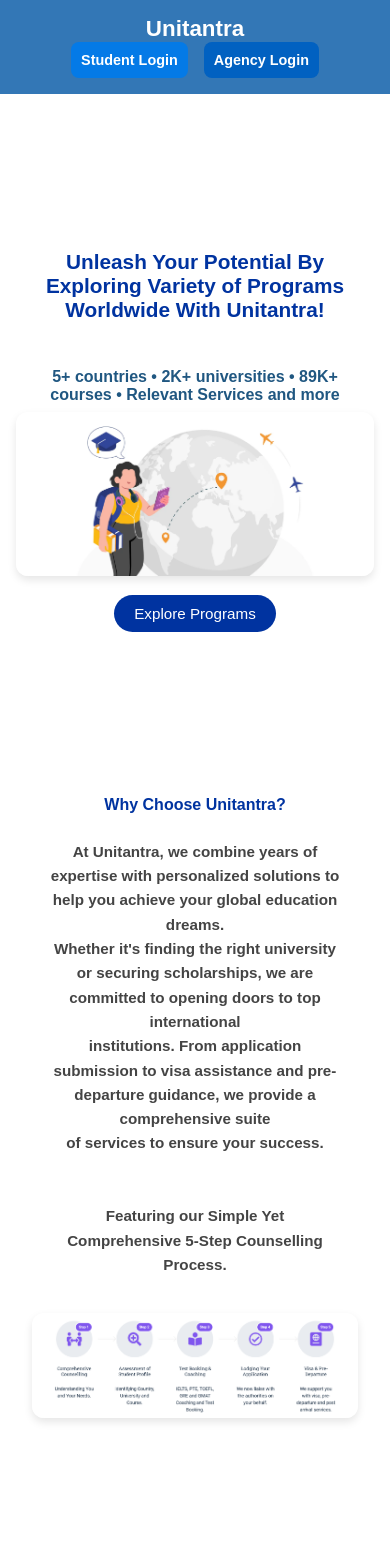
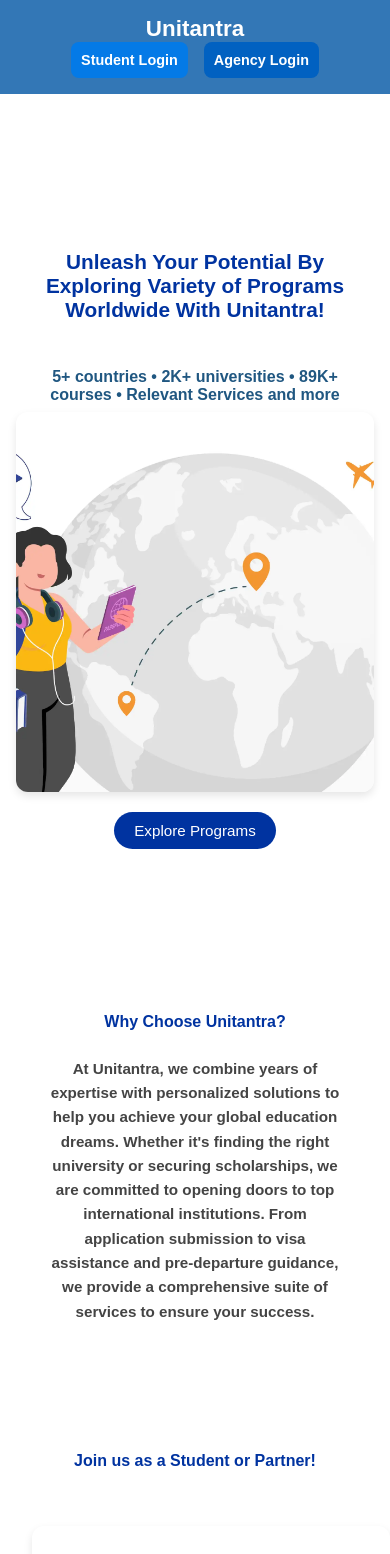
Before and after one commit to AvantiChouknis29/Unitantra-The-final, a React (Vite) app in the folder client/: page / in a window 390 px wide. Shown: the top 1554 px of the page. Built offline with nearby package versions, Linux system fonts and the light colour scheme; no server answers.

Commit message:
home page completed

```diff
--- a/client/src/pages/Home.css
+++ b/client/src/pages/Home.css
@@ -1,3 +1,4 @@
+/* General Styles */
 .unitantra-home {
   font-family: 'Arial', sans-serif;
   margin: 0;
@@ -92,10 +93,12 @@
 
 .feature-image,
 .student-image {
-  max-width: 90%;
-  height: auto;
+  width: 100%;
+  max-width: 100%;
+  height: 380px;
   border-radius: 12px;
   box-shadow: 0 4px 8px rgba(0,0,0,0.1);
+  object-fit: cover;
 }
 
 .image-button {
@@ -126,7 +129,7 @@
 }
 
 .about-description {
-  font-size: 1rem;
+  font-size: 1.3rem;
   line-height: 1.6;
   max-width: 800px;
   margin: auto;
@@ -141,6 +144,8 @@
   color: #777;
   font-size: 0.9rem;
 }
+
+
 
 /* Responsive Styles */
 @media (max-width: 475px) {
@@ -170,7 +175,8 @@
     padding: 0 1em;
   }
 
-  .about-title, .about-titles {
+  .about-title,
+  .about-titles {
     font-size: 1.5rem;
   }
 
@@ -189,9 +195,9 @@
     font-size: 0.9rem;
   }
 
-  .feature-image,
-  .student-image {
-    width: 100%;
-    max-width: 100%;
-  }
 }
+.feature-image, .student-image {
+  /* width: 100%; */
+  /* max-width: 60%; */
+  object-fit: cover;
+}
--- a/client/src/pages/Home.jsx
+++ b/client/src/pages/Home.jsx
@@ -113,7 +113,7 @@
 import home from './Home.png'
 import story from './Story.png'
 import img from './Studentagency.png'
-import student from './Students.jpg'
+import student from './ss.webp'
 import partner from './partner.avif'
 import background from './background.webp'
 export const Home = () => {
@@ -156,43 +156,32 @@
 
  <div className='about-section'>
     <h2 className="about-title" style={{'color':'#0033A0'}}>Why Choose Unitantra?</h2>
- <br></br>  <h3 className="about-description">At Unitantra, we combine years of expertise with personalized solutions to help you achieve your global education dreams.<br></br> Whether it's finding the right university or securing scholarships, we are committed to opening doors to top international<br></br> institutions. From application submission to visa assistance and pre-departure guidance, we provide a comprehensive suite<br></br> of services to ensure your success. <br></br><br></br><br></br> Featuring our Simple Yet Comprehensive 5-Step Counselling Process.</h3>
- <br>
-  </br><br>
-  </br><img src={about} alt="about img" className="feature-image" />
+ <br></br>  <h3 className="about-description">At Unitantra, we combine years of expertise with personalized solutions to help you achieve your global education dreams. Whether it's finding the right university or securing scholarships, we are committed to opening doors to top international institutions. From application submission to visa assistance and pre-departure guidance, we provide a comprehensive suite of services to ensure your success. </h3>
+   </div>
+   <br></br> <br></br> <br></br> <br></br>
+   <h2 className="about-title" style={{'color':'#0033A0'}}>Join us as a Student or Partner!</h2>
+
+<div className='about-section header-actions'>
+
+   <div className="image-container">
+  <img src={student} alt="about img" className="student-image" />
+
   <br>
-  </br><br>
+  </br> <br>
   </br>
-   </div>
-   <br>
-   </br><br>
-   </br><br>
-   </br><br>
-   </br><br>
-   </br>
-<div className='about-section header-actions'>
-    <h2 className="about-titles" style={{'color':'#0033A0'}}>Join us as a Student or Partner!</h2>
- <br></br> <br>
- </br> <h3 className="about-description"></h3>
- <div className="image-container">
- <img src={student} alt="about img" className="student-image" />
- <br></br><br></br><br></br><br></br>
- <a href="/login" className="action-button student-login">Student Login</a>
- </div>
- <br>
+  <a href="/agencylogin" className="action-button agency-login">Student Login</a>
+  <br>
   </br> <br>
   </br> <br>
   </br>
-
-  <br>
-  </br>
-   <div className="image-container">
+ </div>
+ <div className="image-container">
   <img src={partner} alt="about img" className="student-image" />
 
   <br>
   </br> <br>
   </br>
-  <a href="/agencylogin" className="action-button agency-login">Agency Login</a>
+  <a href="/login" className="action-button agency-login">Agency Login</a>
   <br>
   </br> <br>
   </br> <br>
@@ -200,13 +189,7 @@
  </div>
    </div>
    </main>
-   <br>
-   </br>
-   <br>
-   </br><br>
-   </br><br>
-   </br><br>
-   </br>
+
 
     <div className='footer'>
       <br></br><br></br>
```
Also changed, not shown: client/src/pages/ss.webp (added), client/src/pages/student.jpg (added).
